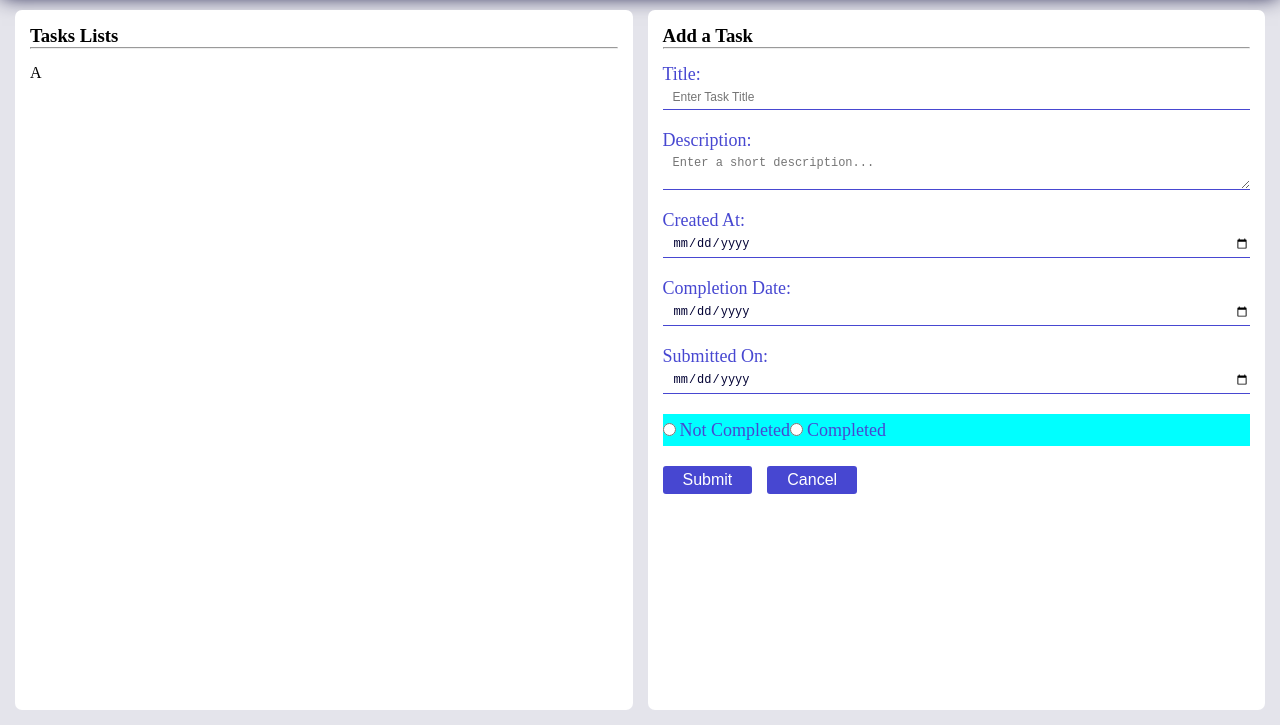
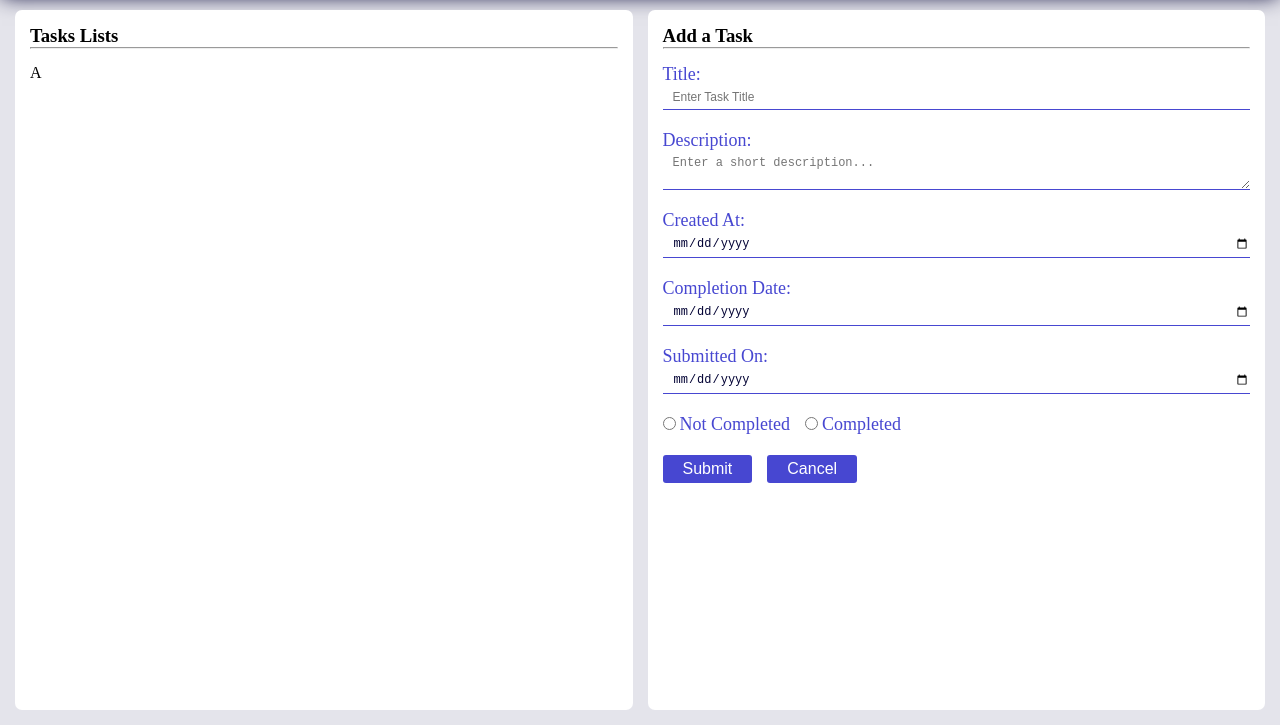
Before and after one commit to The-Jitu-Assignments/week2-task3, a plain HTML site: page index.html in a window 1280 px wide. Shown: the part 75-800 px from the top of the page. Drawn offline with Linux system fonts and the light colour scheme.

Commit message:
updated the radio buttons

```diff
--- a/styles.css
+++ b/styles.css
@@ -95,8 +95,7 @@ body {
   display: flex;
   flex-direction: row;
   align-items: center;
-  background-color: aqua;
-  height: 2rem;
+  gap: var(--mainGap);
 }
 
 .btn--container {
```
Also changed, not shown: index.html (+1 -1 lines).
